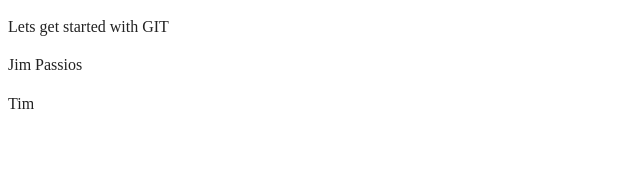
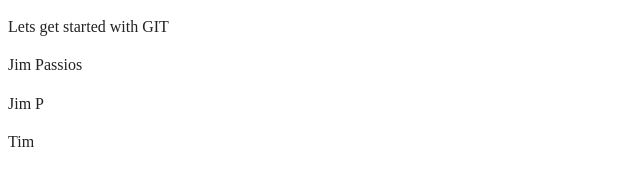
Before and after one commit to shaunriversagile/Code-School-StartWithGit, a website: page src/index.html in a window 1280 px wide. Shown: the full height of the page, 0-640 px from the left. Drawn offline with Linux system fonts and the light colour scheme.

Commit message:
Jims Second Commit

```diff
--- a/src/index.html
+++ b/src/index.html
@@ -18,6 +18,7 @@
         <!-- Add your site or application content here -->
         <p>Lets get started with GIT</p>
         <p>Jim Passios</p>
+        <p>Jim P</p>
         <p>Tim</p>
 
         <script src="js/plugins.js"></script>
```
